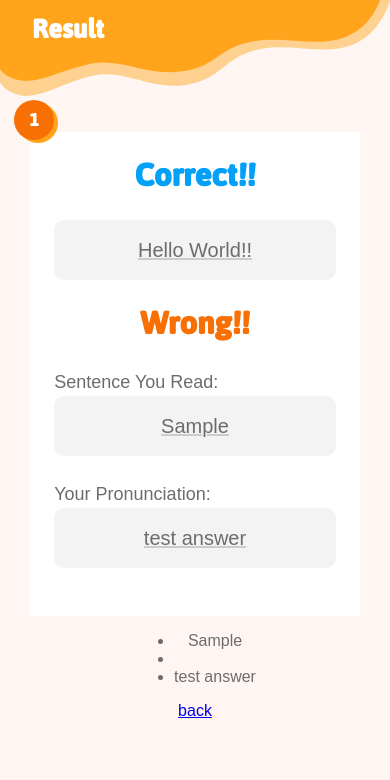
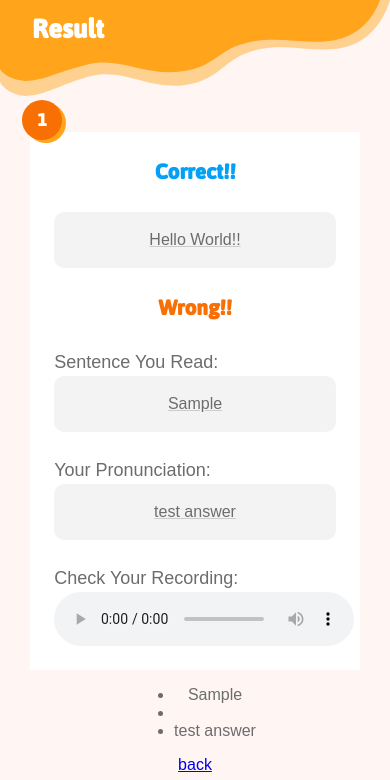
Before and after one commit to karintomania/pronuncii, a Django app: page /result in a window 390 px wide. Shown: the part 64-844 px from the top of the page. Run offline with Django 4.2, Linux system fonts and the light colour scheme; tables that the repository leaves empty hold one stand-in row (values such as "Sample post"); some libraries are stand-ins or nearby versions.

Commit message:
finish style

```diff
--- a/src/assets/sass/_common.sass
+++ b/src/assets/sass/_common.sass
@@ -85,8 +85,12 @@
   text-align: center
   line-height: 4rem
   filter: drop-shadow(0.3rem 0.2rem 0rem vars.$color-primary)
+  position: absolute
+  left: -1rem
+  top: -2rem
   @include font-header
   @media (max-width: vars.$bp-sm)
+    left: -0.5rem
     width: 2.5rem
     height: 2.5rem
     font-size: 1.25rem
--- a/src/main/templates/main/result.html
+++ b/src/main/templates/main/result.html
@@ -32,6 +32,16 @@
             <p class="result-sentence__sentence">
                 {{result.answer}}
             </p>
+            <div class="result-sentence__description">
+                <p>Check Your Recording:</p>
+            </div>
+            <article class="result-sentence__player">
+                <audio
+                    src="{% static "test.wav" %}"
+                    controls
+                    >
+                </audio>
+            </article>
         </div>
         <ul>
         <li>{{ result.sentence }}</li>
--- a/src/static/styles.css
+++ b/src/static/styles.css
@@ -48,11 +48,15 @@
   text-align: center;
   line-height: 4rem;
   filter: drop-shadow(0.3rem 0.2rem 0rem #FFA41B);
+  position: absolute;
+  left: -1rem;
+  top: -2rem;
   font-family: "Jaldi", sans-serif;
   font-weight: 700;
 }
 @media (max-width: 576px) {
   .sentence-index, .main-result .result-board .result-sentence .result-sentence__q-index, .assessment .assessment-card .__question-index {
+    left: -0.5rem;
     width: 2.5rem;
     height: 2.5rem;
     font-size: 1.25rem;
@@ -224,22 +228,33 @@
   text-align: center;
 }
 .main-result .result-board .result-sentence {
-  width: 100%;
+  width: 80%;
   background-color: #FFFFFF;
   position: relative;
   padding: 1.5rem;
 }
-@media (max-width: 768px) {
+@media (min-width: 576px) and (max-width: 992px) {
   .main-result .result-board .result-sentence {
-    width: 80%;
+    width: 70%;
+  }
+}
+@media (min-width: 992px) {
+  .main-result .result-board .result-sentence {
+    width: 50%;
   }
 }
 .main-result .result-board .result-sentence .result-sentence__result-base, .main-result .result-board .result-sentence .result-sentence__wrong, .main-result .result-board .result-sentence .result-sentence__correct {
   margin-bottom: 1.5rem;
   font-family: "Jaldi", sans-serif;
   font-weight: 700;
-  font-size: 2.25rem;
-  line-height: 2.5rem;
+  font-size: 1.875rem;
+  line-height: 2.25rem;
+}
+@media (max-width: 576px) {
+  .main-result .result-board .result-sentence .result-sentence__result-base, .main-result .result-board .result-sentence .result-sentence__wrong, .main-result .result-board .result-sentence .result-sentence__correct {
+    font-size: 1.5rem;
+    line-height: 2rem;
+  }
 }
 .main-result .result-board .result-sentence .result-sentence__correct {
   color: #03A0F8;
@@ -247,13 +262,8 @@
 .main-result .result-board .result-sentence .result-sentence__wrong {
   color: #F86F03;
 }
-.main-result .result-board .result-sentence .result-sentence__q-index {
-  position: absolute;
-  left: -1rem;
-  top: -2rem;
-}
 .main-result .result-board .result-sentence .result-sentence__sentence {
-  font-size: 1.25rem;
+  font-size: 1.125rem;
   line-height: 1.75rem;
   padding: 1rem;
   border-radius: 10px;
@@ -262,13 +272,18 @@
   text-decoration-color: #CCCCCC;
   margin-bottom: 1.5rem;
 }
+@media (max-width: 576px) {
+  .main-result .result-board .result-sentence .result-sentence__sentence {
+    font-size: 1rem;
+    line-height: 1.5rem;
+  }
+}
 .main-result .result-board .result-sentence .result-sentence__description {
   width: 100%;
   text-align: left;
   font-size: 1.125rem;
   line-height: 1.75rem;
 }
-
 .base-container, .container-lg, .container {
   width: 100%;
   padding: 1rem 2rem;
```
Also changed, not shown: src/assets/sass/main/_result.sass (+13 -8 lines).
